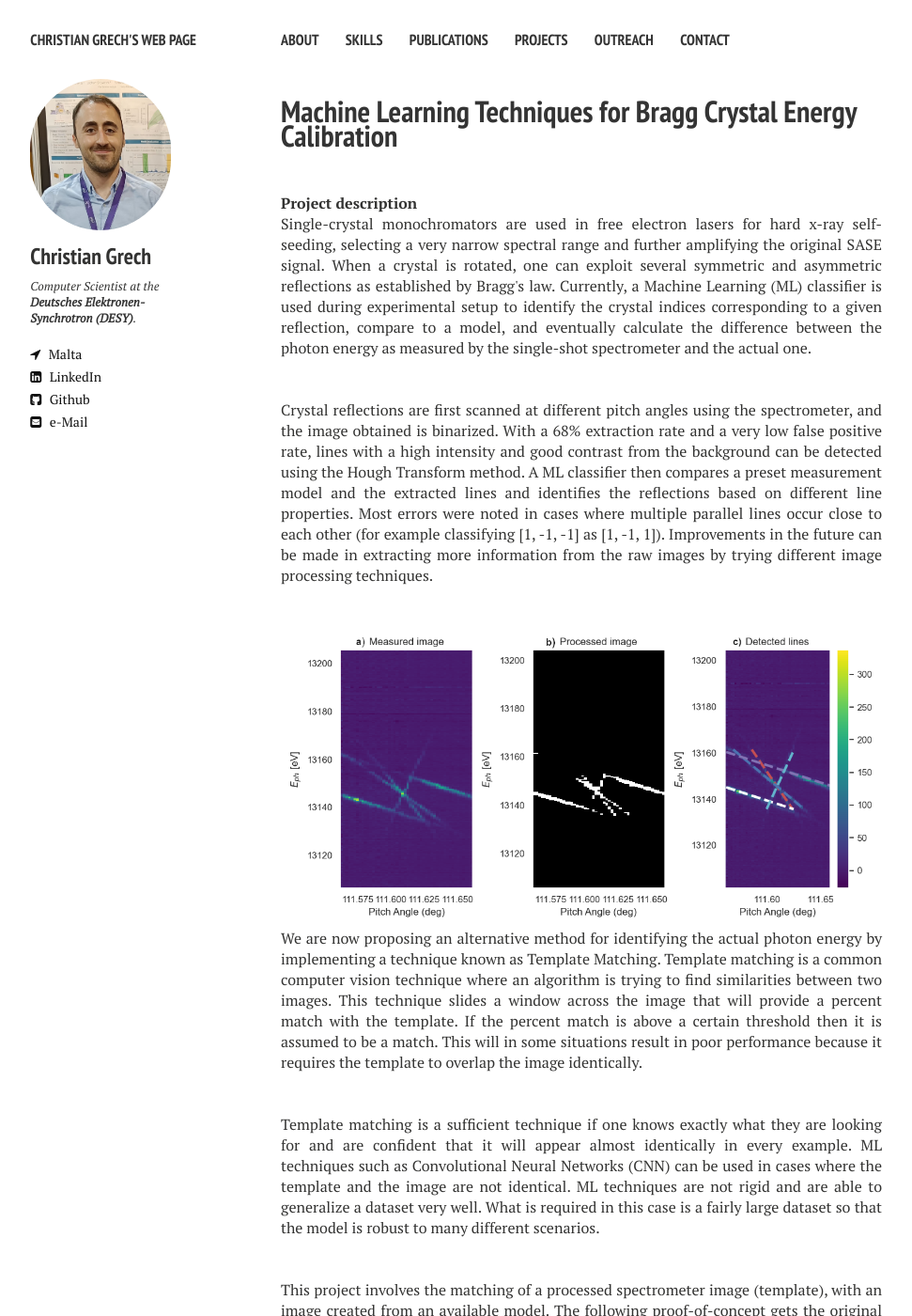
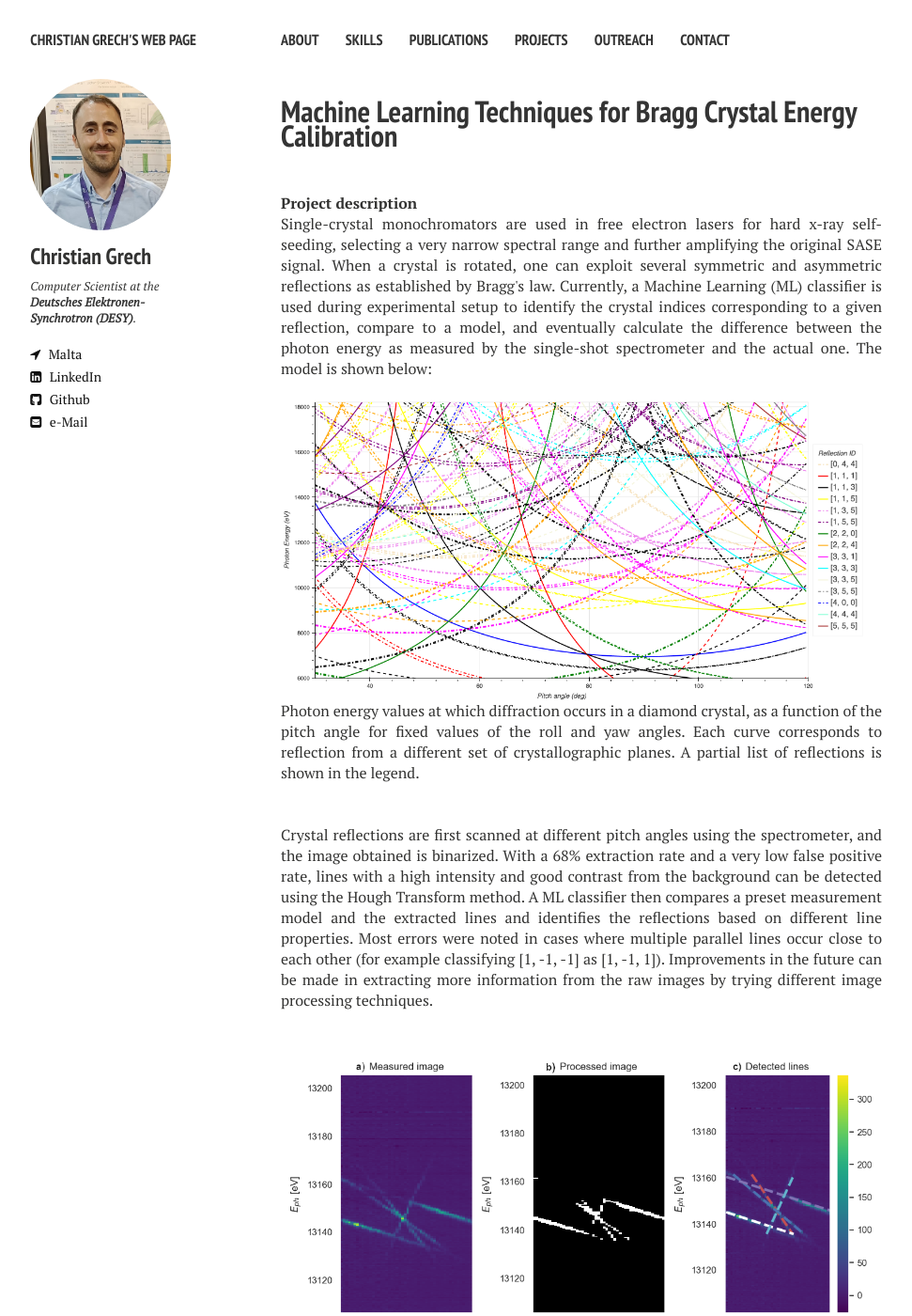
Before and after one commit to cgre23/cgre23.github.io, a Jekyll site: the page built from euxfel.md, in a window 1280 px wide and 1400 px high. Shown: the whole window at 94% size, without its empty margins (21-992 px from the left). Built offline with Jekyll 4.4.1, drawn with Linux system fonts in a browser that asks for light colours; nearby versions of some CDN libraries; some of the changed text lies outside the part shown.

Commit message:
add reflection image

```diff
--- a/euxfel.md
+++ b/euxfel.md
@@ -13,7 +13,15 @@ image:
 <p align="justify"> Single-crystal monochromators are used in free electron lasers for hard x-ray self-seeding, selecting a very narrow spectral range and further amplifying the original SASE signal.
 When a crystal is rotated, one can exploit several symmetric and asymmetric reflections as established by Bragg's law.
 Currently, a Machine Learning (ML) classifier is used during experimental setup to identify the crystal indices corresponding to a given reflection, compare to a model, and eventually calculate
-the difference between the photon energy as measured by the single-shot spectrometer and the actual one.  </p> <br><br>
+the difference between the photon energy as measured by the single-shot spectrometer and the actual one. The model is shown below: </p> <br>
+
+
+<p align="center">
+  <img src="https://github.com/cgre23/cgre23.github.io/blob/master/images/reflections.png?raw=true" width="700" title="Model">
+</p>
+
+<p align="justify">  Photon energy values at which diffraction occurs in a diamond crystal, as a function of the pitch angle for fixed values of the roll and yaw angles.
+Each curve corresponds to reflection from a different set of crystallographic planes. A partial list of reflections is shown in the legend.  </p> <br><br>
 
 
 <p align="justify"> Crystal reflections are first scanned at different pitch angles using the spectrometer, and the image obtained is binarized.
@@ -22,9 +30,10 @@ A ML classifier then compares a preset measurement model and the extracted lines
 Improvements in the future can be made in extracting more information from the raw images by trying different image processing techniques. </p> <br><br>
 
 <p align="center">
-  <img src="https://github.com/cgre23/cgre23.github.io/blob/master/images/feature_abc.png?raw=true" width="1000" title="Example of a) a captured image, b) a processed version (binarization, dilation, erosion) and c) the detected lines (Hough Transform).">
+  <img src="https://github.com/cgre23/cgre23.github.io/blob/master/images/feature_abc.png?raw=true" width="800" title="Example of a) a captured image, b) a processed version (binarization, dilation, erosion) and c) the detected lines (Hough Transform).">
 </p>
 
+<p align="justify"> Example of a) a captured image, b) a processed version (binarization, dilation, erosion) and c) the detected lines (Hough Transform).</p><br><br>
 
 <p align="justify"> We are now proposing an alternative method for identifying the actual photon energy by implementing a technique known as Template Matching.
 Template matching is a common computer vision technique where an algorithm is trying to find similarities between two images.
```
Also changed, not shown: index.md (+1 -0 lines), skills.md (+1 -1 lines), tools.md (+2 -1 lines), images/reflections.png (added).
